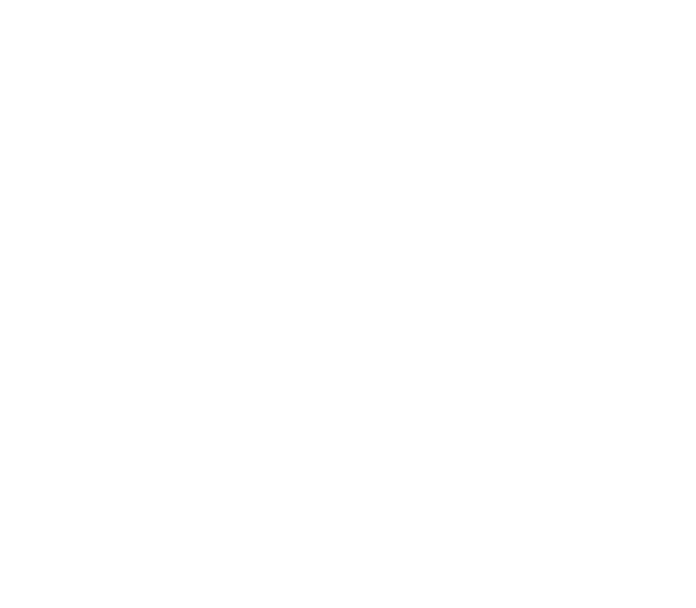
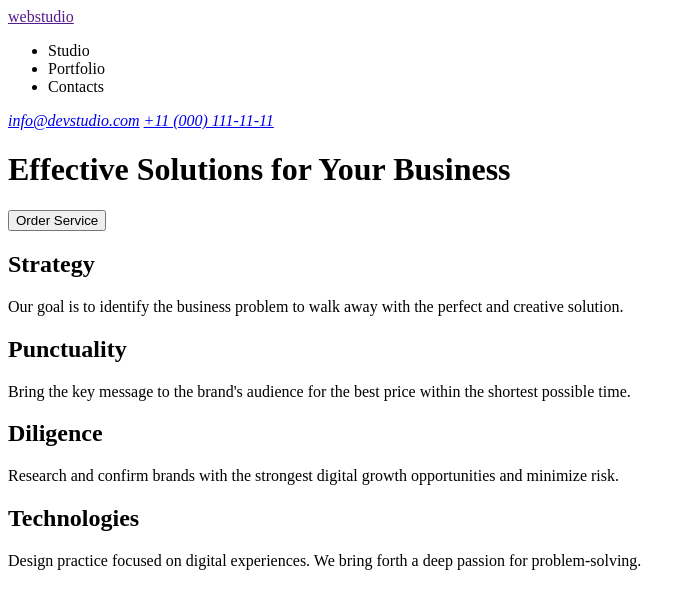
Before and after one commit to veronikaspace/goit-markup-hw-01, a plain HTML site: page index.html in a window 1280 px wide. Shown: the whole page, without its empty margins (0-696 px from the left). Drawn offline with Linux system fonts and the light colour scheme.

Commit message:
add header, h1, button and main sections

```diff
--- a/index.html
+++ b/index.html
@@ -5,5 +5,55 @@
     <meta name="viewport" content="width=device-width, initial-scale=1.0" />
     <title>Document</title>
   </head>
-  <body></body>
+
+  <body>
+    <header>
+      <a href="">webstudio</a>
+      <nav>
+        <ul>
+          <li>Studio</li>
+          <li>Portfolio</li>
+          <li>Contacts</li>
+        </ul>
+      </nav>
+      <address>
+        <a href="mailto:info@devstudio.com">info@devstudio.com</a>
+        <a href="tel:+110001111111">+11 (000) 111-11-11</a>
+      </address>
+    </header>
+
+    <main>
+      <h1>Effective Solutions for Your Business</h1>
+      <button type="button">Order Service</button>
+
+      <section>
+        <h2>Strategy</h2>
+        <p>
+          Our goal is to identify the business problem to walk away with the
+          perfect and creative solution.
+        </p>
+      </section>
+      <section>
+        <h2>Punctuality</h2>
+        <p>
+          Bring the key message to the brand's audience for the best price
+          within the shortest possible time.
+        </p>
+      </section>
+      <section>
+        <h2>Diligence</h2>
+        <p>
+          Research and confirm brands with the strongest digital growth
+          opportunities and minimize risk.
+        </p>
+      </section>
+      <section>
+        <h2>Technologies</h2>
+        <p>
+          Design practice focused on digital experiences. We bring forth a deep
+          passion for problem-solving.
+        </p>
+      </section>
+    </main>
+  </body>
 </html>
```
